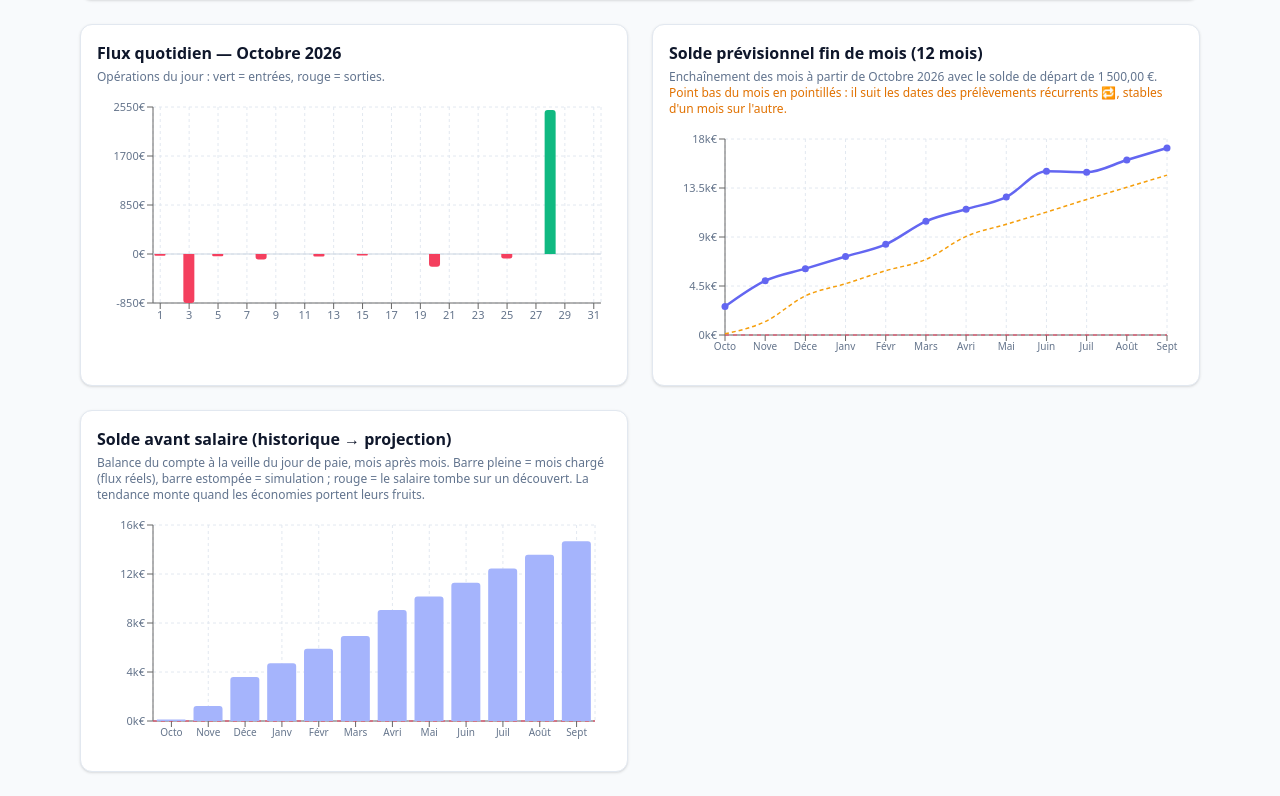
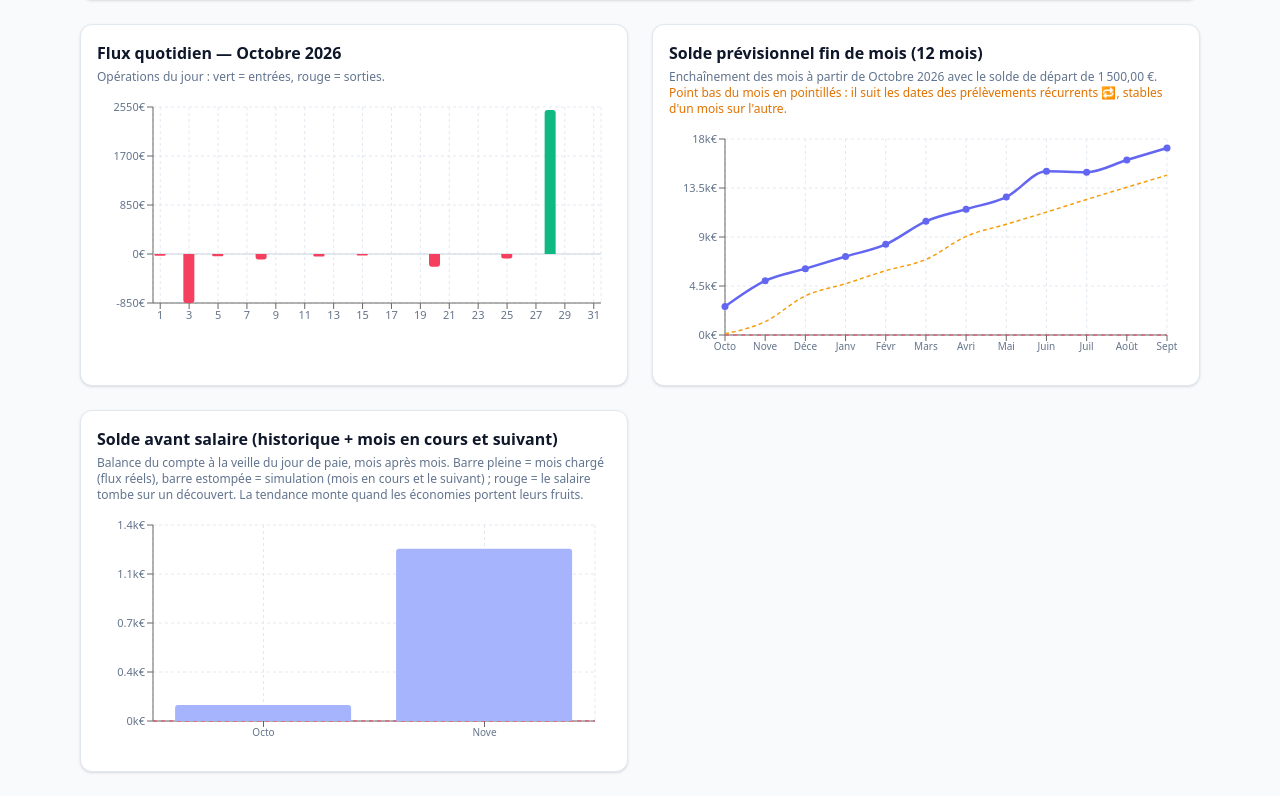
Before and after one commit to infoxpubs-eng/budget-perso, a React (Vite) app: page / in a window 1280 px wide. Shown: the part 948-1744 px from the top of the page. Built offline with nearby package versions, Linux system fonts and the light colour scheme.

Commit message:
v0.30.9 — avant-salaire restreint à l'historique + 2 mois ; ligne rouge « estimation initiale » sur l'évolution du solde

```diff
--- a/package.json
+++ b/package.json
@@ -1,7 +1,7 @@
 {
   "name": "budget-perso",
   "private": true,
-  "version": "0.30.8",
+  "version": "0.30.9",
   "type": "module",
   "scripts": {
     "dev": "vite",
--- a/src/App.jsx
+++ b/src/App.jsx
@@ -188,6 +188,9 @@ function BalanceTooltip({ active, payload }) {
     <div className="rounded-lg border border-slate-200 bg-white px-3 py-2 shadow-lg">
       <div className="text-xs font-semibold text-slate-500">{p.day === 0 ? "Début " + p.date.split(" ")[1] : p.date}</div>
       <div className="mt-1 text-sm font-bold text-slate-900">{fmt(p.solde)}</div>
+      {p.est !== undefined && (
+        <div className="mt-0.5 text-xs font-semibold text-rose-500">Prévu (échéancier) : {fmt(p.est)}</div>
+      )}
       {p.events.length > 0 && (
         <div className="mt-2 space-y-1 border-t border-slate-100 pt-2">
           {p.events.map((e, i) => (
@@ -398,12 +401,31 @@ export default function App() {
   };
   const salJour = salaryDayOf(sim.y, sim.m);
   const avantSalaire = beforeSalaryOf(sim);
-  // Historique complet : solde avant salaire, mois chargé (réel) ou simulé.
-  const avantSalaireData = monthsAll.map((mo) => ({
-    label: mo.label,
-    avant: beforeSalaryOf(mo),
-    reel: !!mo.hasData,
-  }));
+  // Historique : mois chargés (réels) + mois en cours + mois suivant — pas
+  // besoin de projeter plus loin, la tendance se lit sur le passé proche.
+  const nowY = now.getFullYear();
+  const nowM = now.getMonth();
+  const nextMois = new Date(nowY, nowM + 1, 1);
+  const avantSalaireData = monthsAll
+    .filter(
+      (mo) =>
+        mo.hasData ||
+        (mo.y === nowY && mo.m === nowM) ||
+        (mo.y === nextMois.getFullYear() && mo.m === nextMois.getMonth())
+    )
+    .map((mo) => ({ label: mo.label, avant: beforeSalaryOf(mo), reel: !!mo.hasData }));
+
+  // Estimation initiale du mois affiché : l'échéancier planifié SEUL (aucun
+  // flux réel) sur le même solde d'ouverture — la prévision telle qu'elle
+  // était avant l'import du relevé. Uniquement pour un mois chargé : sans
+  // relevé, elle serait confondue avec la trajectoire bleue.
+  const simEst = useMemo(
+    () => (sim.hasData ? monthSim(state, sim.y, sim.m, sim.start) : null),
+    [state, sim]
+  );
+  const dailyCompare = simEst
+    ? sim.daily.map((d, i) => ({ ...d, est: simEst.daily[i].solde }))
+    : sim.daily;
 
   const setSolde = (n) => setState((s) => ({ ...s, soldeDepart: n }));
 
@@ -809,10 +831,13 @@ export default function App() {
                   </span>
                 )}
               </div>
-              <p className="mb-3 text-xs text-slate-500">Survolez le graphique pour voir les opérations débitées / créditées chaque jour (🔒 = incompressible).</p>
+              <p className="mb-3 text-xs text-slate-500">
+                Survolez le graphique pour voir les opérations débitées / créditées chaque jour (🔒 = incompressible).
+                {simEst && <> Ligne rouge pointillée : trajectoire prévue par l'échéancier planifié (aucun flux réel) — l'écart avec la ligne bleue montre ce que le réel a fait diverger.</>}
+              </p>
               <div className="h-72">
                 <ResponsiveContainer width="100%" height="100%">
-                  <AreaChart data={sim.daily} margin={{ top: 10, right: 16, bottom: 4, left: 8 }}>
+                  <AreaChart data={dailyCompare} margin={{ top: 10, right: 16, bottom: 4, left: 8 }}>
                     <defs>
                       <linearGradient id="grad" x1="0" y1="0" x2="0" y2="1">
                         <stop offset="0%" stopColor="#6366f1" stopOpacity={0.35} />
@@ -837,6 +862,9 @@ export default function App() {
                     <ReferenceLine y={0} stroke="#f43f5e" strokeDasharray="4 4" />
                     <ReferenceLine y={sim.start} stroke="#94a3b8" strokeDasharray="2 4" />
                     <Area type="monotone" dataKey="solde" stroke="#6366f1" strokeWidth={2.5} fill="url(#grad)" />
+                    {simEst && (
+                      <Line type="monotone" dataKey="est" stroke="#f43f5e" strokeWidth={2} strokeDasharray="5 4" dot={false} />
+                    )}
                   </AreaChart>
                 </ResponsiveContainer>
               </div>
@@ -927,11 +955,11 @@ export default function App() {
               </Card>
 
               <Card>
-                <h2 className="mb-1 font-semibold">Solde avant salaire (historique → projection)</h2>
+                <h2 className="mb-1 font-semibold">Solde avant salaire (historique + mois en cours et suivant)</h2>
                 <p className="mb-3 text-xs text-slate-500">
                   Balance du compte à la veille du jour de paie, mois après mois. Barre pleine = mois chargé
-                  (flux réels), barre estompée = simulation ; rouge = le salaire tombe sur un découvert.
-                  La tendance monte quand les économies portent leurs fruits.
+                  (flux réels), barre estompée = simulation (mois en cours et le suivant) ; rouge = le salaire
+                  tombe sur un découvert. La tendance monte quand les économies portent leurs fruits.
                 </p>
                 <div className="h-60">
                   <ResponsiveContainer width="100%" height="100%">
```
Also changed, not shown: 2 other files (tests, documents, lock files or other folders).
